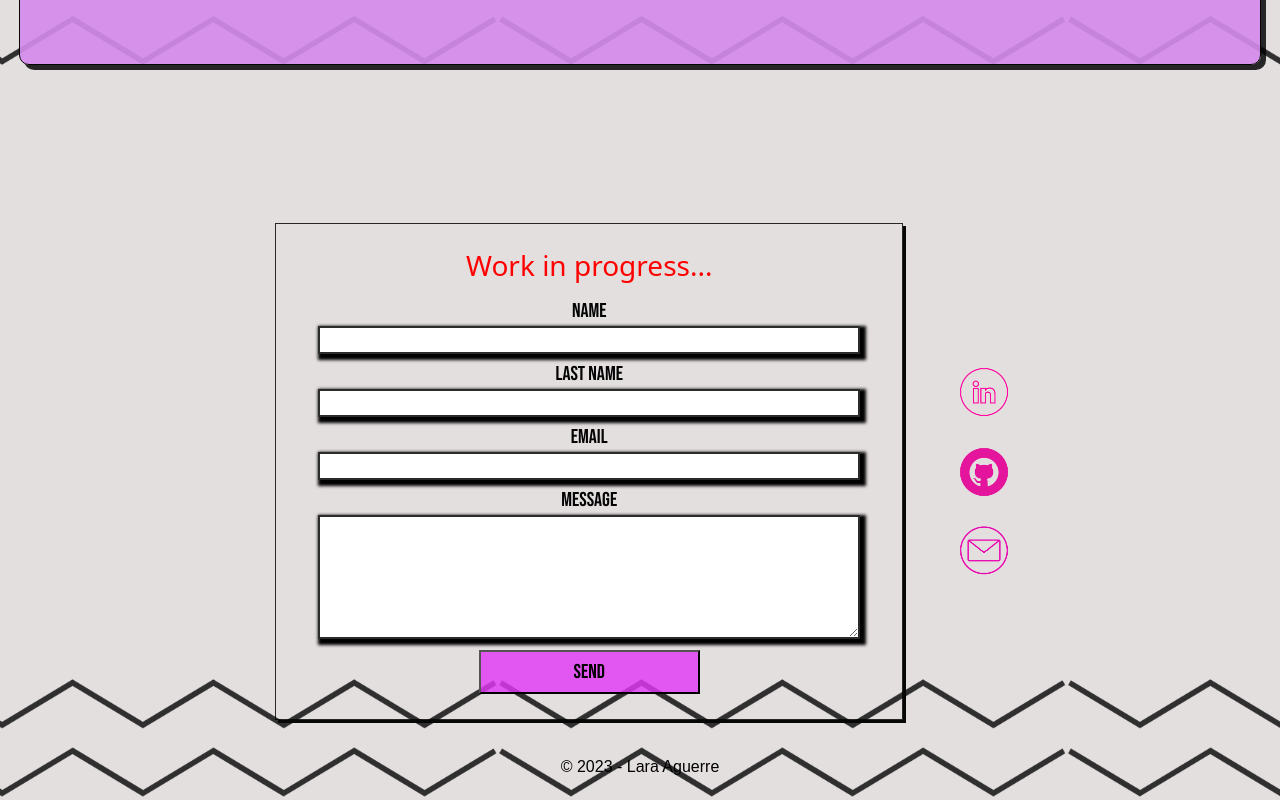
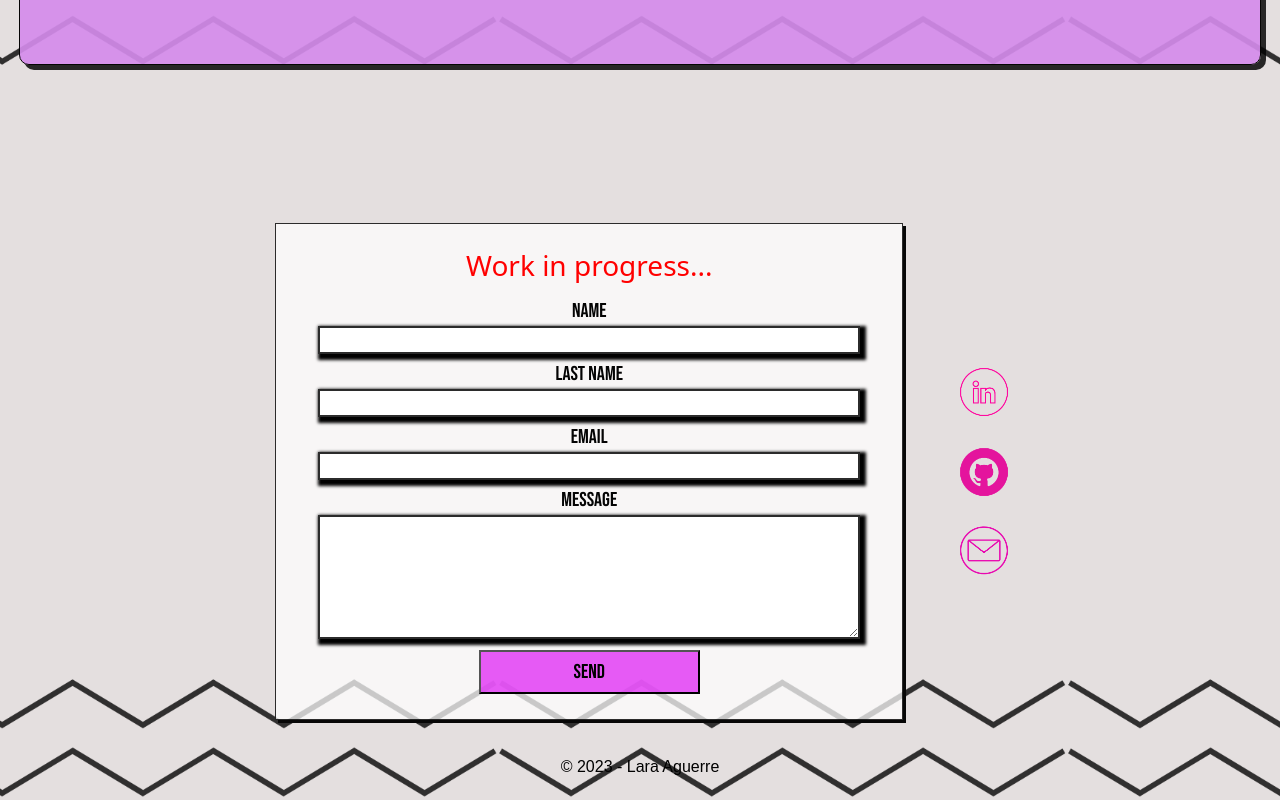
Before and after one commit to Laguerre91/Lara-Aguerre, an Angular app: page / in a window 1280 px wide. Shown: the part 6828-7628 px from the top of the page. Built offline with nearby package versions, Linux system fonts and the light colour scheme; a web font is replaced by a local one.

Commit message:
contact form background

```diff
--- a/src/app/contact/contact.component.css
+++ b/src/app/contact/contact.component.css
@@ -23,6 +23,7 @@
 }
 
 .contact-form {
+    background-color: rgba(255, 255, 255, 0.736);
     border: 1px solid rgba(3, 3, 3, 0.83);
     box-shadow: 3px 3px #070707;
     padding: 25px;
```
